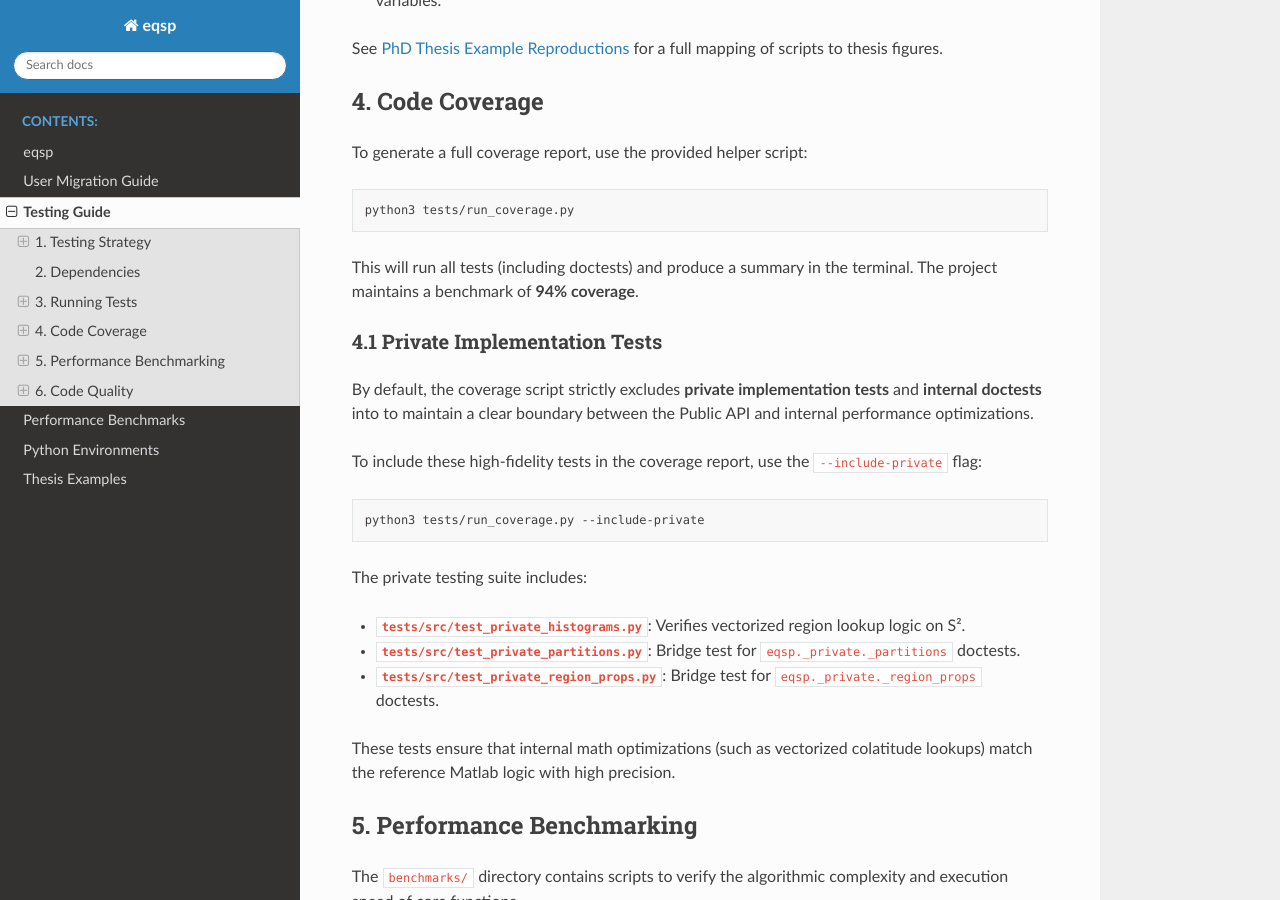
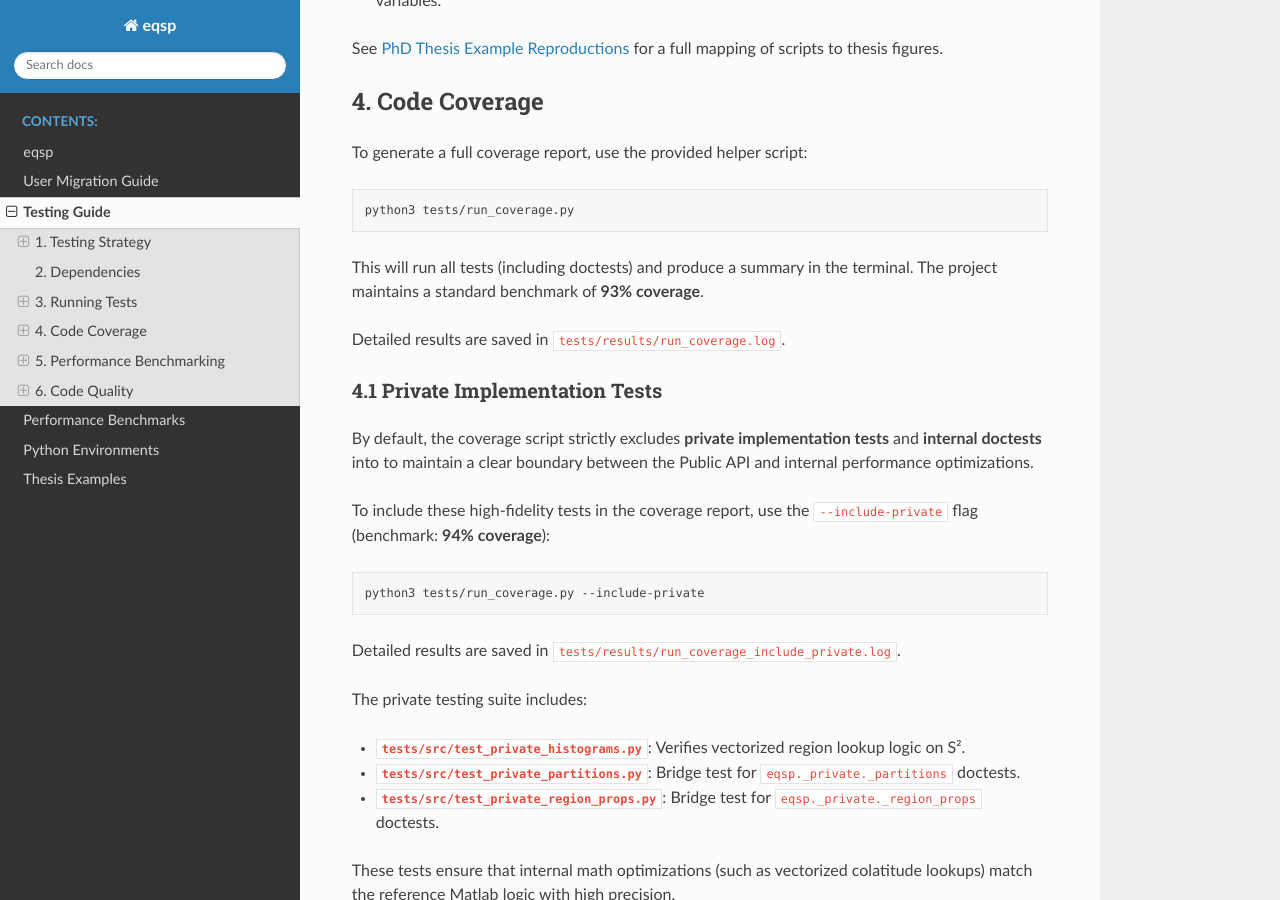
Before and after one commit to penguian/eqsp, a Sphinx documentation site: the page built from doc/testing_guide.md, in a window 1280 px wide and 900 px high, scrolled down 1926 px. Built offline with Sphinx 7.4.7 and the Read the Docs theme 3.1.0, drawn with Linux system fonts in a browser that asks for light colours; pages that are not in the unit, such as notebooks, are missing from menus.

Commit message:
Update the testing documentation

````diff
--- a/doc/testing_guide.md
+++ b/doc/testing_guide.md
@@ -82,17 +82,21 @@ To generate a full coverage report, use the provided helper script:
 python3 tests/run_coverage.py
 ```
 
-This will run all tests (including doctests) and produce a summary in the terminal. The project maintains a benchmark of **94% coverage**.
+This will run all tests (including doctests) and produce a summary in the terminal. The project maintains a standard benchmark of **93% coverage**.
+
+Detailed results are saved in `tests/results/run_coverage.log`.
 
 ### 4.1 Private Implementation Tests
 
 By default, the coverage script strictly excludes **private implementation tests** and **internal doctests** into to maintain a clear boundary between the Public API and internal performance optimizations.
 
-To include these high-fidelity tests in the coverage report, use the `--include-private` flag:
+To include these high-fidelity tests in the coverage report, use the `--include-private` flag (benchmark: **94% coverage**):
 
 ```bash
 python3 tests/run_coverage.py --include-private
 ```
+
+Detailed results are saved in `tests/results/run_coverage_include_private.log`.
 
 The private testing suite includes:
 - **`tests/src/test_private_histograms.py`**: Verifies vectorized region lookup logic on S².
````
